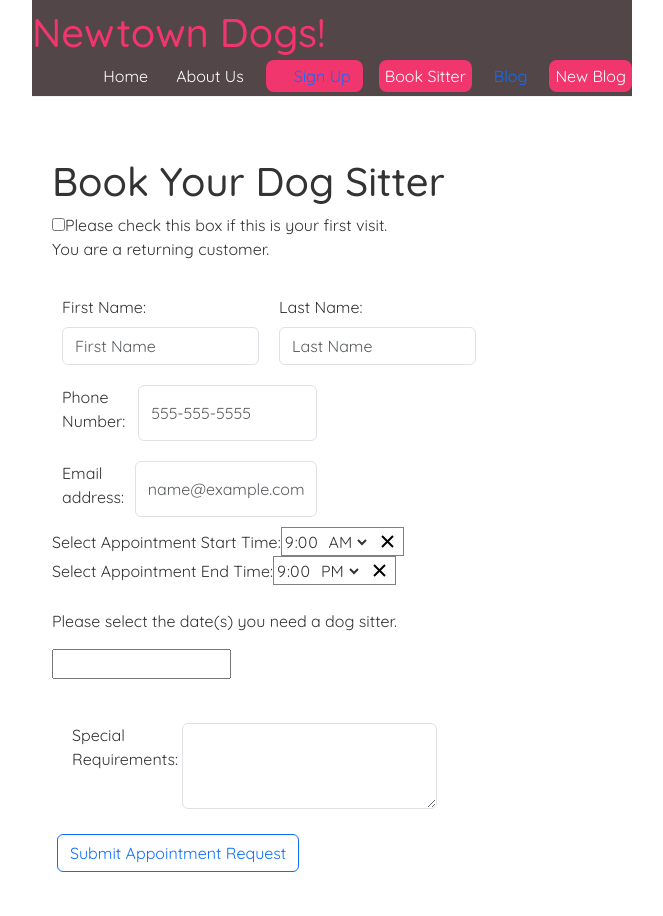
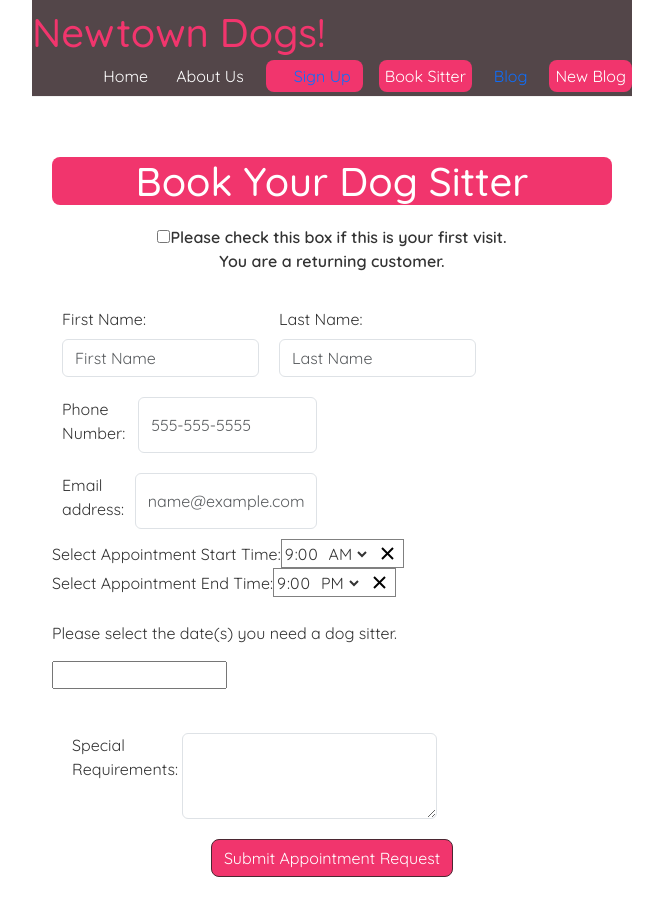
Before and after one commit to mrao2/newtowndogs, a React (Create React App) app in the folder frontend/: page /BookingPage in a window 1280 px wide. Shown: the top 916 px of the page, without its empty margins (308-971 px from the left). Built offline with nearby package versions, Linux system fonts and the light colour scheme.

Commit message:
updated BookingPage & Form component styles

```diff
--- a/frontend/src/Components/pages/BookingPage/BookingPage.css
+++ b/frontend/src/Components/pages/BookingPage/BookingPage.css
@@ -1,3 +1,8 @@
+* {
+    margin: 0;
+    padding: 0;
+}
+
 .clientEmail {
     display: inline-flex;
     justify-content: center;
@@ -34,3 +39,33 @@
     max-width: 265px;
     margin: 5px;
 }
+
+.pageHeader {
+    color: white;
+    background-color: #f1356d;
+    border-radius: 8px;
+    margin: auto;
+    margin-bottom: 20px;
+    text-align: center;
+    display: block;
+}
+
+.bookingSubmitButton {
+    color: white;
+    background-color: #f1356d;
+    border-radius: 8px;
+    border-color: #4b2732;
+    display: block;
+    margin: auto;
+}
+
+:hover.bookingSubmitButton {
+    background-color: #4b2732;
+
+}
+
+.isConsultation, .result, .consultationNotice {
+    display: block;
+    text-align: center;
+    font-weight: 600;
+}
--- a/frontend/src/Components/pages/BookingPage/BookingPage.js
+++ b/frontend/src/Components/pages/BookingPage/BookingPage.js
@@ -2,11 +2,11 @@ import { useState } from 'react';
 import React from 'react';
 import 'bootstrap/dist/css/bootstrap.min.css';
 import 'react-datepicker/dist/react-datepicker.css';
-import './BookingPage.css';
 import 'react-time-picker/dist/TimePicker.css';
 import 'react-clock/dist/Clock.css';
 import ReturnCustomerForm from './ReturnCustomerForm';
 import ConsultationForm from './ConsultationForm';
+import './BookingPage.css';
 
 
 const BookingPage = () => {
@@ -17,10 +17,10 @@ const BookingPage = () => {
     };
     return (
         <>
-            <h1>Book Your Dog Sitter</h1>
+            <h1 className="pageHeader">Book Your Dog Sitter</h1>
             <div className="isConsultation">
                 <input type="checkbox" id="isConsultation" name="isConsultation" value="isConsultation" checked={isChecked} onChange={handleOnChange} />
-                Please check this box if this is your first visit.
+                <label for="isConsultation"> Please check this box if this is your first visit.</label>
             </div>
             <div className="result" >
                 {isChecked ? "This is your first visit." : "You are a returning customer."}
--- a/frontend/src/Components/pages/BookingPage/ConsultationForm.js
+++ b/frontend/src/Components/pages/BookingPage/ConsultationForm.js
@@ -13,7 +13,6 @@ import 'bootstrap/dist/css/bootstrap.min.css';
 const ConsultationForm = () => {
     const [date, setDate] = useState(new Date());
     const [startDate, setStartDate] = useState();
-
     const [startTime, setStartTime] = useState('09:00');
 
 
@@ -71,7 +70,7 @@ const ConsultationForm = () => {
                 </div>
                 <br />
                 <div>
-                    <p>Please note, all first time consultation appointments are 1 hour long.</p>
+                    <p className="consultationNotice">Please note, all first time consultation appointments are 1 hour long.</p>
                     <label>Select Appointment Start Time: </label>
                     <TimePicker value={startTime} onChange={handleStartTimeChange} disableClock={true} />
                 </div>
@@ -89,7 +88,7 @@ const ConsultationForm = () => {
                     </Form.Group>
                 </div>
                 <br />
-                <Button className="bookingSubmit" variant="outline-primary">Submit Appointment Request</Button>
+                <Button className="bookingSubmitButton" >Submit Appointment Request</Button>
 
             </Form>
         </>
--- a/frontend/src/Components/pages/BookingPage/ReturnCustomerForm.js
+++ b/frontend/src/Components/pages/BookingPage/ReturnCustomerForm.js
@@ -99,7 +99,7 @@ const ReturnCustomerForm = () => {
                     </Form.Group>
                 </div>
                 <br />
-                <Button className="bookingSubmit" variant="outline-primary">Submit Appointment Request</Button>
+                <Button className="bookingSubmitButton" >Submit Appointment Request</Button>
 
             </Form>
         </>
```
